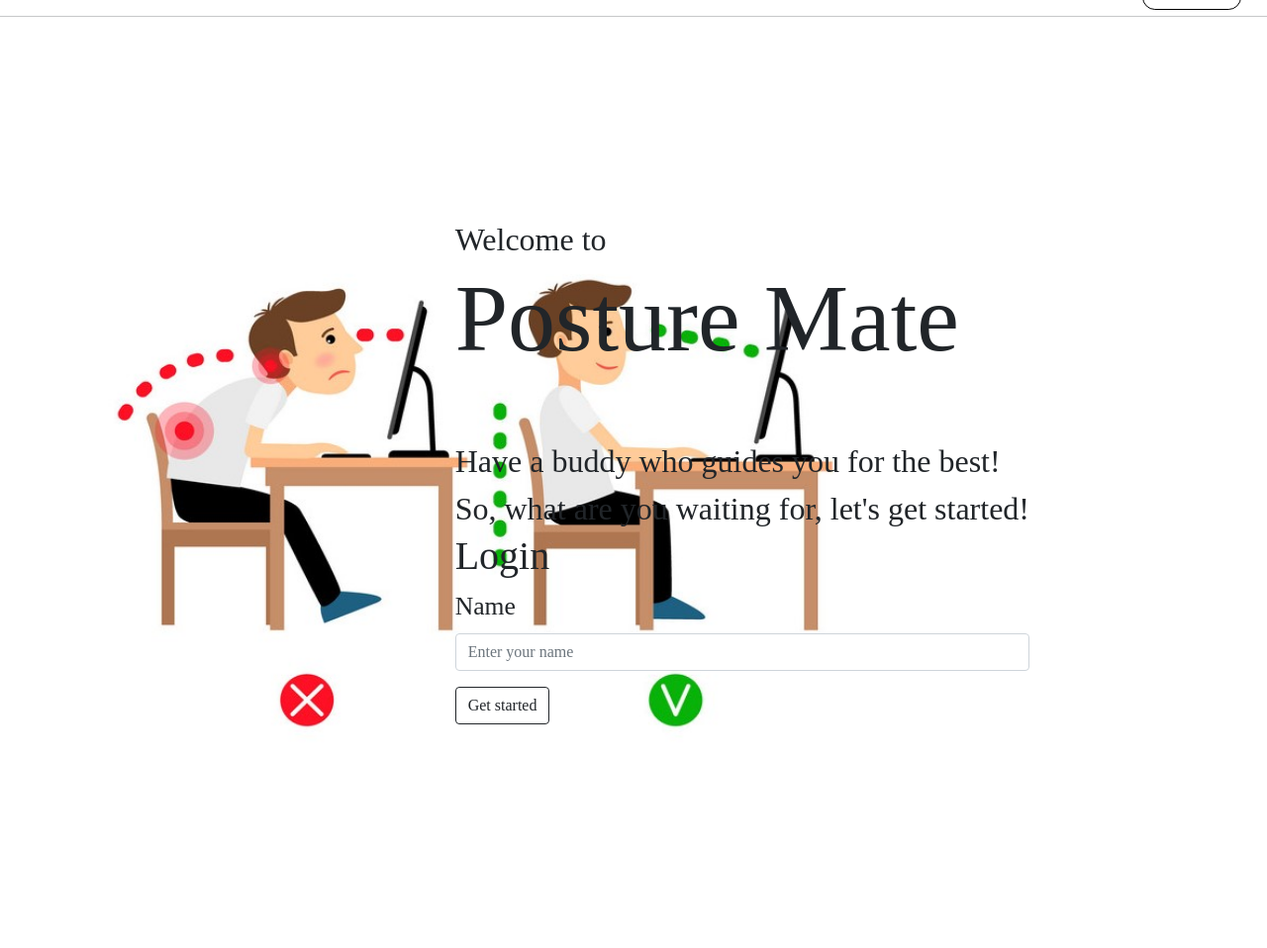
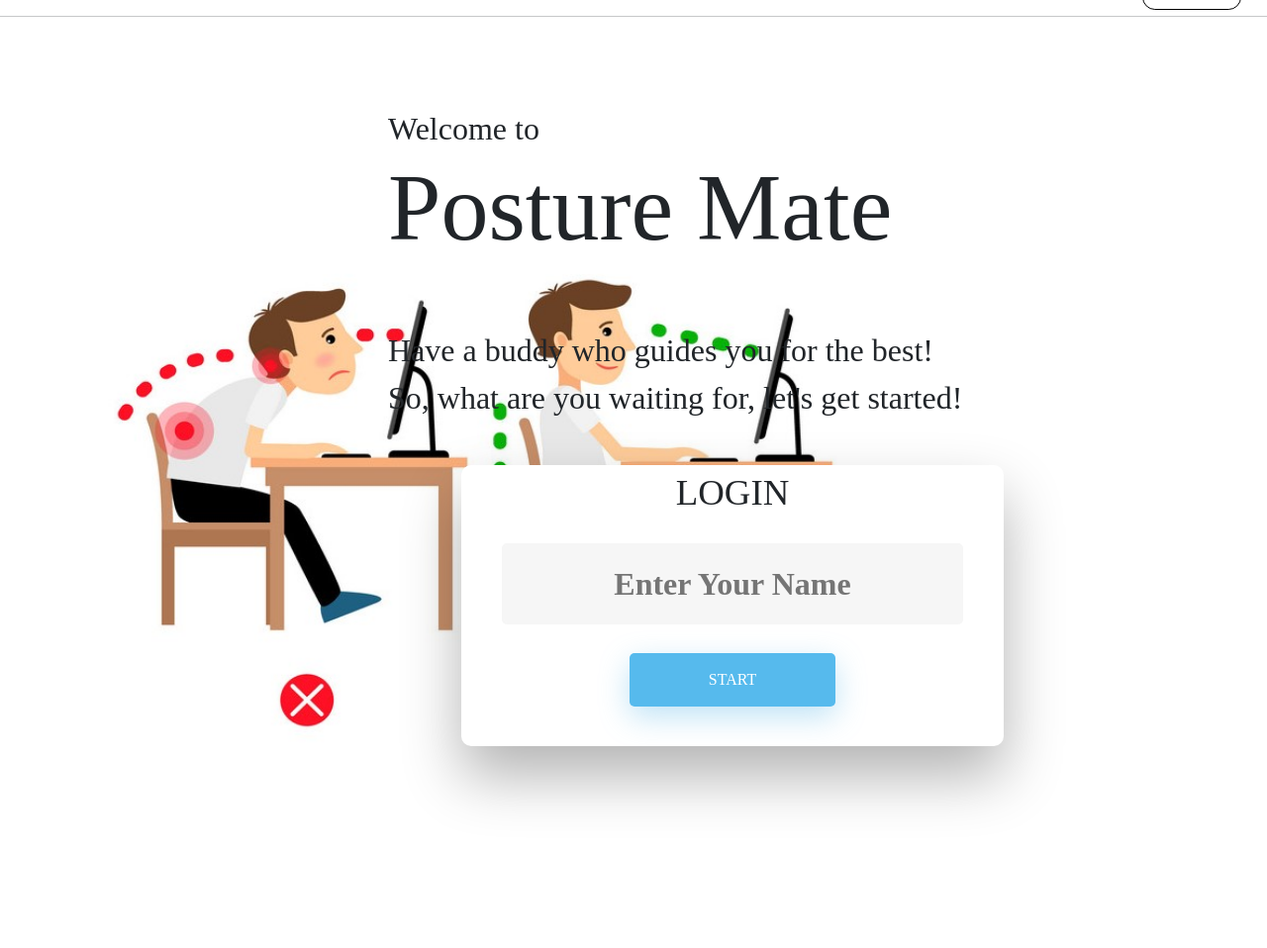
Before and after one commit to 228w1a1281/Posture-Guard, a Flask app: page / in a window 1280 px wide. Shown: the part 70-1028 px from the top of the page at 99% size. Run offline with Flask 2, Linux system fonts and the light colour scheme; some libraries are stand-ins or nearby versions.

Commit message:
css and js files now in folders and animation added

```diff
--- a/app.py
+++ b/app.py
@@ -5,7 +5,7 @@ import io
 import os
 import base64
 from flask_bootstrap import Bootstrap
-from AI import *
+# from AI import *
 from datetime import datetime
 
 
@@ -22,18 +22,18 @@ def login():
 
         return render_template('home.html')
 
-@app.route("/image_info",methods= ['GET'])
-def image_info():
-    myfile= request.args.get('myimage').split(',')
-    imgdata = base64.b64decode(myfile[1])
-    im = Image.open(io.BytesIO(imgdata))
-    filename="./data/image.jpeg"
-    im.save(filename)
-    now = datetime.now()
-    current_time = now.strftime("%H:%M:%S")
-    keypoints=Coordinate(filename)
-    print(keypoints)
-    return jsonify(x=0)
+# @app.route("/image_info",methods= ['GET'])
+# def image_info():
+#     myfile= request.args.get('myimage').split(',')
+#     imgdata = base64.b64decode(myfile[1])
+#     im = Image.open(io.BytesIO(imgdata))
+#     filename="./data/image.jpeg"
+#     im.save(filename)
+#     now = datetime.now()
+#     current_time = now.strftime("%H:%M:%S")
+#     keypoints=Coordinate(filename)
+#     print(keypoints)
+#     return jsonify(x=0)
 
 
 
--- a/static/homepage.css
+++ /dev/null
@@ -1,154 +0,0 @@
-*{
-    font-family: 'Ubuntu';
-}:root{
-    margin: 0px;
-    padding: 0px;
-
-}
-.navbar{
-    display: grid;
-    grid-template-columns: repeat(2,auto);
-    margin-bottom: 0.4rem;
-
-}
-#logo{
-   font-family: 'Audrey';
-    margin-left: 1.0rem;
-    margin-bottom: 0.4rem;
-    padding: 0.9rem;
-    width: 21rem;
-    height: 3rem;
-
-    font-size: 2rem;
-    font-weight: bolder;
-
-
-}
-#hm{
-        font-size: 2.1rem;
-        border: 1px solid black;
-        border-radius: 0.8rem;
-        background-color: white;
-        position: absolute;
-        padding: 0.5rem;
-        margin: 0.6rem;
-        right: 1rem;
-        top: 0.1rem;
-        cursor: pointer;
-        transition: all 50ms ease-in-out;
-
-}
-#hm:hover{
-    background-color: rgba(0, 0, 0, 0.904);
-    color: white;
-}
-.login_page{
-    display: grid;
-    grid-template-columns:repeat(2,auto);
-
-    margin: 1rem;
-    padding: 1rem;
-    align-items: center;
-    justify-content: center;
-
-}
-.lpage{
-
-    position: absolute;
-    top: 16rem;
-    right: 7rem;
-    margin: 1rem;
-    padding: 1rem;
-    align-items: center;
-    justify-content: center;
-}
-span  {
-    font-size: 2rem;
-}
-#login{
-    margin-top: 1.5rem;
-    margin-bottom: 1.5rem;
-    font-size: 6rem;
-    font-weight: bold;
-    justify-content: center;
-    align-items: center;
-}
-.creds {
-    font-size: 1.6rem;
-}
-img{
-    position: absolute;
-    top: 8rem;
-    width:900px;
-    height: 900px;
-
-}
-#first{
-    opacity: 0;
-
-    position: relative;
-    display: block;
-    animation: first 3s ease-out 0.5s forwards;
-}
-
-
-@keyframes first {
-    0% {
-        opacity: 0;
-        bottom: 0rem;
-        }
-
-    20% {
-         opacity: 0;
-         /* bottom: 0px; */
-        }
-  40%   { opacity: 0.3;
-          /* bottom: 1.2px; */
-        }
-  60%   { opacity: 0.5;
-        /* bottom: 2.4px; */
-        }
-  80%   { opacity: 0.9;
-        /* bottom: 3px; */
-        }
-  100%  { opacity: 1;
-        bottom: 4rem;
-         }
-}
-#second{
-    opacity: 0;
-    position: relative;
-    right: 3rem;
-    margin: 3rem;
-    display: block;
-    animation: first 3s ease-out 4s forwards;
-}
-
-
-@keyframes first {
-    0% {
-        opacity: 0;
-        bottom: 0rem;
-        }
-
-    20% {
-         opacity: 0;
-         /* bottom: 0px; */
-        }
-  40%   { opacity: 0.3;
-          /* bottom: 1.2px; */
-        }
-  60%   { opacity: 0.5;
-        /* bottom: 2.4px; */
-        }
-  80%   { opacity: 0.9;
-        /* bottom: 3px; */
-        }
-  100%  { opacity: 1;
-        bottom: 4rem;
-         }
-}
-#loading{
-    display: none;
-
-}
--- /dev/null
+++ b/static/styles/homepage.css
@@ -0,0 +1,387 @@
+*{
+    font-family: 'Ubuntu';
+}:root{
+    margin: 0px;
+    padding: 0px;
+
+}
+.navbar{
+    display: grid;
+    grid-template-columns: repeat(2,auto);
+    margin-bottom: 0.4rem;
+
+}
+#logo{
+   font-family: 'Audrey';
+    margin-left: 1.0rem;
+    margin-bottom: 0.4rem;
+    padding: 0.9rem;
+    width: 21rem;
+    height: 3rem;
+
+    font-size: 2rem;
+    font-weight: bolder;
+
+
+}
+#hm{
+        font-size: 2.1rem;
+        border: 1px solid black;
+        border-radius: 0.8rem;
+        background-color: white;
+        position: absolute;
+        padding: 0.5rem;
+        margin: 0.6rem;
+        right: 1rem;
+        top: 0.1rem;
+        cursor: pointer;
+        transition: all 50ms ease-in-out;
+
+}
+#hm:hover{
+    background-color: rgba(0, 0, 0, 0.904);
+    color: white;
+}
+.login_page{
+    display: grid;
+    grid-template-columns:repeat(2,auto);
+
+    margin: 1rem;
+    padding: 1rem;
+    align-items: center;
+    justify-content: center;
+
+}
+.lpage{
+
+    position: absolute;
+    top: 9rem;
+    right: 7rem;
+    margin: 1rem;
+    padding: 1rem;
+    align-items: center;
+    justify-content: center;
+}
+span  {
+    font-size: 2rem;
+}
+#login{
+    margin-top: 1.5rem;
+    margin-bottom: 1.5rem;
+    font-size: 2rem;
+    font-weight: bold;
+    justify-content: center;
+    align-items: center;
+}
+.creds {
+    font-size: 1.6rem;
+}
+img{
+    position: absolute;
+    top: 8rem;
+    width:900px;
+    height: 900px;
+
+}
+#first{
+    opacity: 0;
+
+    position: relative;
+    display: block;
+    animation: first 2s ease-out 0.5s forwards;
+}
+
+
+@keyframes first {
+    0% {
+        opacity: 0;
+        bottom: 0rem;
+        }
+
+    20% {
+         opacity: 0;
+         /* bottom: 0px; */
+        }
+  40%   { opacity: 0.3;
+          /* bottom: 1.2px; */
+        }
+  60%   { opacity: 0.5;
+        /* bottom: 2.4px; */
+        }
+  80%   { opacity: 0.9;
+        /* bottom: 3px; */
+        }
+  100%  { opacity: 1;
+        bottom: 4rem;
+         }
+}
+#second{
+    opacity: 0;
+    position: relative;
+    right: 3rem;
+    margin: 3rem;
+    display: block;
+    animation: first 0.8s ease-out 2.2s forwards;
+}
+
+
+@keyframes first {
+    0% {
+        opacity: 0;
+        bottom: 0rem;
+        }
+
+    20% {
+         opacity: 0;
+         /* bottom: 0px; */
+        }
+  40%   { opacity: 0.3;
+          /* bottom: 1.2px; */
+        }
+  60%   { opacity: 0.5;
+        /* bottom: 2.4px; */
+        }
+  80%   { opacity: 0.9;
+        /* bottom: 3px; */
+        }
+  100%  { opacity: 1;
+        bottom: 4rem;
+         }
+}
+#loading{
+    display: none;
+
+}
+
+
+.wrapper {
+    margin: 1.5rem;
+    display: flex;
+    align-items: center;
+    flex-direction: column;
+    justify-content: center;
+    width: 100%;
+    min-height: 100%;
+    padding: 20px;
+  }
+
+  #formContent {
+    -webkit-border-radius: 10px 10px 10px 10px;
+    border-radius: 10px 10px 10px 10px;
+    background: #fff;
+    padding: 30px;
+    width: 90%;
+    max-width: 35rem;
+    position: relative;
+    padding: 0px;
+    -webkit-box-shadow: 0 30px 60px 0 rgba(0,0,0,0.3);
+    box-shadow: 0 30px 60px 0 rgba(0,0,0,0.3);
+    text-align: center;
+  }
+
+  #formFooter {
+    background-color: #f6f6f6;
+    border-top: 1px solid #dce8f1;
+    padding: 25px;
+    text-align: center;
+    -webkit-border-radius: 0 0 10px 10px;
+    border-radius: 0 0 10px 10px;
+  }
+
+
+
+
+
+  h2.inactive {
+    color: #cccccc;
+  }
+
+  h2.active {
+    color: #0d0d0d;
+    border-bottom: 2px solid #5fbae9;
+  }
+
+
+
+
+
+  input[type=button], input[type=submit], input[type=reset]  {
+    background-color: #56baed;
+    border: none;
+    color: white;
+    padding: 15px 80px;
+    text-align: center;
+    text-decoration: none;
+    display: inline-block;
+    text-transform: uppercase;
+    font-size: 1rem;
+    -webkit-box-shadow: 0 10px 30px 0 rgba(95,186,233,0.4);
+    box-shadow: 0 10px 30px 0 rgba(95,186,233,0.4);
+    -webkit-border-radius: 5px 5px 5px 5px;
+    border-radius: 5px 5px 5px 5px;
+    margin: 5px 20px 40px 20px;
+    -webkit-transition: all 0.3s ease-in-out;
+    -moz-transition: all 0.3s ease-in-out;
+    -ms-transition: all 0.3s ease-in-out;
+    -o-transition: all 0.3s ease-in-out;
+    transition: all 0.3s ease-in-out;
+  }
+
+  input[type=button]:hover, input[type=submit]:hover, input[type=reset]:hover  {
+    background-color: #39ace7;
+  }
+
+  input[type=button]:active, input[type=submit]:active, input[type=reset]:active  {
+    -moz-transform: scale(0.95);
+    -webkit-transform: scale(0.95);
+    -o-transform: scale(0.95);
+    -ms-transform: scale(0.95);
+    transform: scale(0.95);
+  }
+
+  input[type=text] {
+    background-color: #f6f6f6;
+    border: none;
+    color: #0d0d0d;
+    padding: 15px 32px;
+    text-align: center;
+    text-decoration: none;
+    display: inline-block;
+    font-size: 16px;
+    margin: 5px;
+    width: 85%;
+    border: 2px solid #f6f6f6;
+    -webkit-transition: all 0.5s ease-in-out;
+    -moz-transition: all 0.5s ease-in-out;
+    -ms-transition: all 0.5s ease-in-out;
+    -o-transition: all 0.5s ease-in-out;
+    transition: all 0.5s ease-in-out;
+    -webkit-border-radius: 5px 5px 5px 5px;
+    border-radius: 5px 5px 5px 5px;
+  }
+
+  input[type=text]:focus {
+    background-color: #fff;
+    border-bottom: 2px solid #5fbae9;
+  }
+
+  input[type=text]:placeholder {
+    color: #cccccc;
+  }
+
+
+
+  /* ANIMATIONS */
+
+  /* Simple CSS3 Fade-in-down Animation */
+  .fadeInDown {
+    -webkit-animation-name: fadeInDown;
+    animation-name: fadeInDown;
+    -webkit-animation-duration: 1s;
+    animation-duration: 1s;
+    -webkit-animation-fill-mode: both;
+    animation-fill-mode: both;
+  }
+
+  @-webkit-keyframes fadeInDown {
+    0% {
+      opacity: 0;
+      -webkit-transform: translate3d(0, -100%, 0);
+      transform: translate3d(0, -100%, 0);
+    }
+    100% {
+      opacity: 1;
+      -webkit-transform: none;
+      transform: none;
+    }
+  }
+
+  @keyframes fadeInDown {
+    0% {
+      opacity: 0;
+      -webkit-transform: translate3d(0, -100%, 0);
+      transform: translate3d(0, -100%, 0);
+    }
+    100% {
+      opacity: 1;
+      -webkit-transform: none;
+      transform: none;
+    }
+  }
+
+  /* Simple CSS3 Fade-in Animation */
+  @-webkit-keyframes fadeIn { from { opacity:0; } to { opacity:1; } }
+  @-moz-keyframes fadeIn { from { opacity:0; } to { opacity:1; } }
+  @keyframes fadeIn { from { opacity:0; } to { opacity:1; } }
+
+  .fadeIn {
+    opacity:0;
+    -webkit-animation:fadeIn ease-in 1;
+    -moz-animation:fadeIn ease-in 1;
+    animation:fadeIn ease-in 1;
+
+    -webkit-animation-fill-mode:forwards;
+    -moz-animation-fill-mode:forwards;
+    animation-fill-mode:forwards;
+
+    -webkit-animation-duration:1s;
+    -moz-animation-duration:1s;
+    animation-duration:1s;
+  }
+
+  .fadeIn.first {
+    -webkit-animation-delay: 0.4s;
+    -moz-animation-delay: 0.4s;
+    animation-delay: 0.4s;
+  }
+
+  .fadeIn.second {
+    -webkit-animation-delay: 0.6s;
+    -moz-animation-delay: 0.6s;
+    animation-delay: 0.6s;
+  }
+
+  .fadeIn.third {
+    -webkit-animation-delay: 0.8s;
+    -moz-animation-delay: 0.8s;
+    animation-delay: 0.8s;
+  }
+
+  .fadeIn.fourth {
+    -webkit-animation-delay: 1s;
+    -moz-animation-delay: 1s;
+    animation-delay: 1s;
+  }
+
+  /* Simple CSS3 Fade-in Animation */
+  .underlineHover:after {
+    display: block;
+    left: 0;
+    bottom: -10px;
+    width: 0;
+    height: 2px;
+    background-color: #56baed;
+    content: "";
+    transition: width 0.2s;
+  }
+
+  .underlineHover:hover {
+    color: #0d0d0d;
+  }
+
+  .underlineHover:hover:after{
+    width: 100%;
+  }
+
+
+
+  /* OTHERS */
+
+  *:focus {
+      outline: none;
+  }
+
+  #icon {
+      font-size: 2.3rem;
+    width:60%;
+  }
--- a/templates/base.html
+++ b/templates/base.html
@@ -10,6 +10,7 @@
 
 	<link href="https://cdn.jsdelivr.net/npm/bootstrap@5.0.1/dist/css/bootstrap.min.css" rel="stylesheet" integrity="sha384-+0n0xVW2eSR5OomGNYDnhzAbDsOXxcvSN1TPprVMTNDbiYZCxYbOOl7+AMvyTG2x" crossorigin="anonymous">
     <script src="https://cdn.jsdelivr.net/npm/bootstrap@5.0.0-beta3/dist/js/bootstrap.bundle.min.js" integrity="sha384-JEW9xMcG8R+pH31jmWH6WWP0WintQrMb4s7ZOdauHnUtxwoG2vI5DkLtS3qm9Ekf" crossorigin="anonymous"></script>
+    <script src="//cdnjs.cloudflare.com/ajax/libs/jquery/3.2.1/jquery.min.js"></script>
 </head>
 <body>
     <div class="navbar">
--- a/templates/camera.html
+++ b/templates/camera.html
@@ -3,8 +3,8 @@
 {% block title %} Camera {% endblock title %}
 
 {% block head %}
-<link rel="stylesheet" href="{{ url_for('static', filename='camerapage.css') }}">
-<script src="{{ url_for('static', filename='camerapage.js') }}"></script>
+<link rel="stylesheet" href="static/styles/camerapage.css">
+<script type="text/javascript" src="static/scripts/camerapage.js"></script>
 {% endblock head %}
 
 {% block camera_body %}
--- a/templates/home.html
+++ b/templates/home.html
@@ -1,8 +1,8 @@
 {% extends 'base.html' %}
 {% block title %} Home {% endblock title %}
 {% block head %}
-<link rel="stylesheet" href="{{ url_for('static', filename='homepage.css') }}">
-<script src="{{ url_for('static', filename='homepage.js') }}"></script>
+<link rel="stylesheet" href="static/styles/homepage.css">
+<script type="text/javascript" src="static/scripts/homepage.js"></script>
 {% endblock head %}
 {% block home_body %}
 
@@ -24,15 +24,25 @@
                     </div>
                 </span>
 
-                <h1>Login</h1>
-                <form action="{{ url_for('login') }}" method="POST">
-                    <div class="creds mb-3">
-                        <label for="exampleFormControlInput1" class="form-label">Name</label>
-                        <input type="text" class=" form-control" id="exampleFormControlInput1"
-                            placeholder="Enter your name" name='name'>
+
+
+                <div class="wrapper fadeInDown">
+                    <div id="formContent">
+                        <!-- Tabs Titles -->
+
+                        <!-- Icon -->
+                        <div class="fadeIn first">
+                            <span id="icon"> LOGIN </span>
                         </div>
-                    <div id="subm"><button type="submit" class="btn btn-outline-dark">Get started</button></div>
+
+                        <!-- Login Form -->
+                        <form>
+                            <input type="text" id="login" class="fadeIn second" name="login" placeholder="Enter Your Name">
+
+                            <input type="submit" class="fadeIn fourth" value="Start">
                         </form>
+
+                    </div>
                 </div>
 
                 <div id="loading">
```
Also changed, not shown: static/camerapage.js (deleted), static/scripts/camerapage.js (added), static/scripts/homepage.js (renamed from static/homepage.js), static/styles/camerapage.css (renamed from static/camerapage.css). Lines whose indentation alone changed are shown as unchanged.
